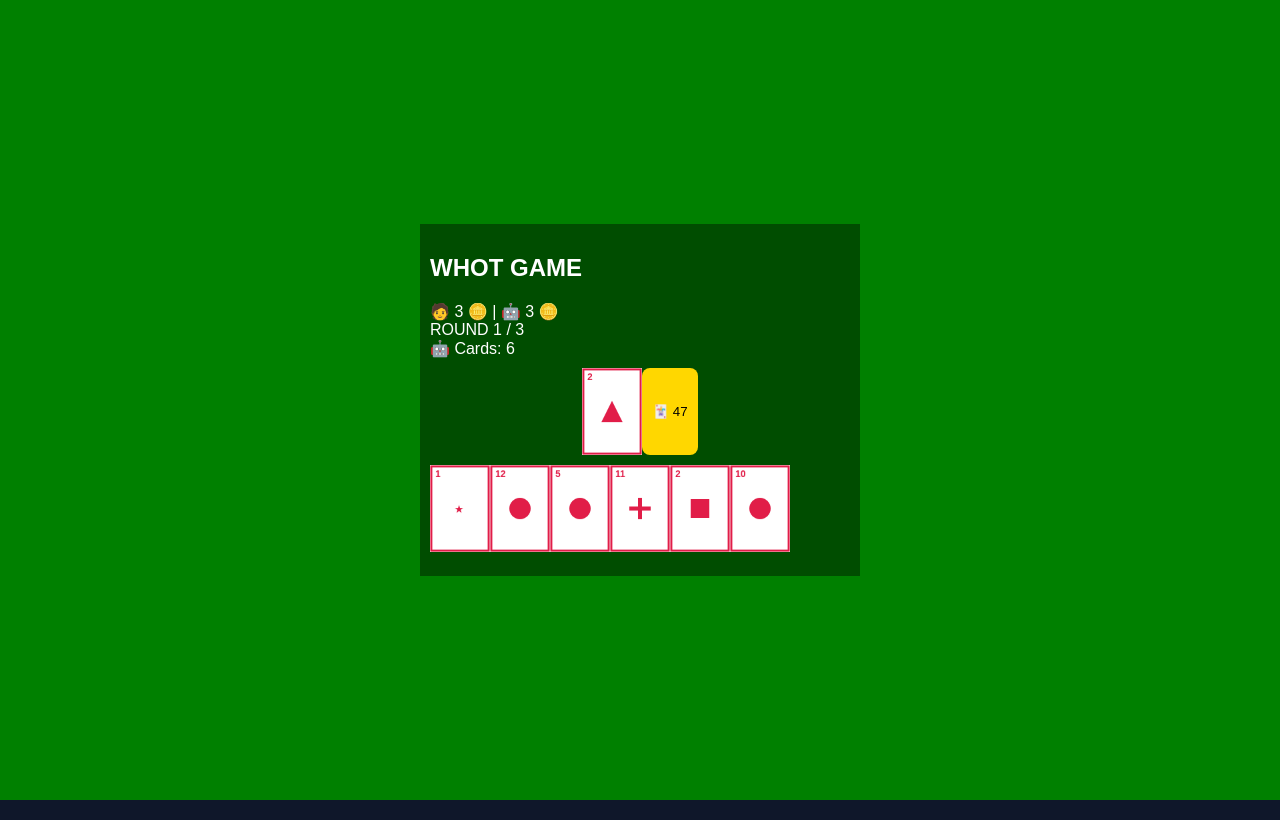
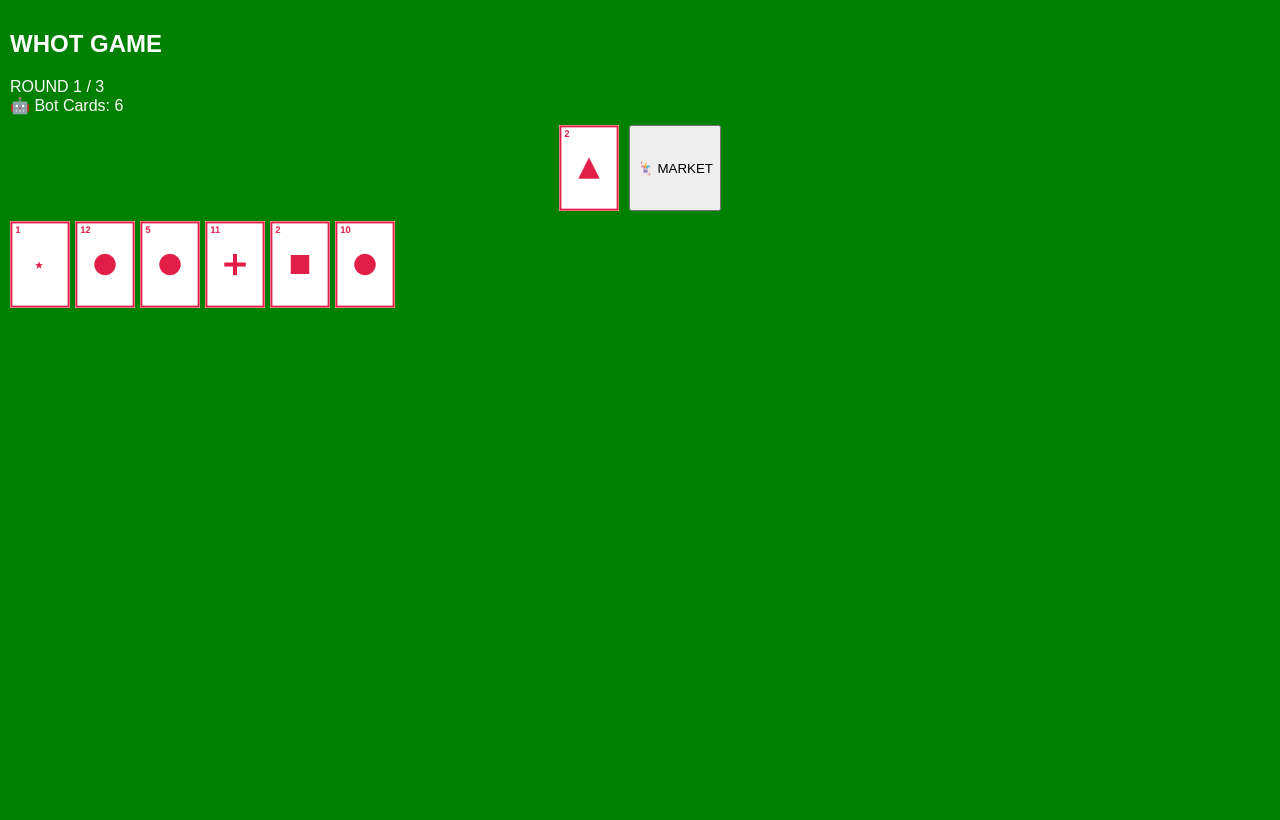
Before and after one commit to annamoyosore/win9ja, a React (Vite) app: page / in a window 1280 px wide. Both pictures are taken after a click on the button "START GAME". Built offline with nearby package versions, Linux system fonts and the light colour scheme.

Commit message:
Update WhotGame.jsx

```diff
--- a/src/WhotGame.jsx
+++ b/src/WhotGame.jsx
@@ -1,42 +1,6 @@
 import { useEffect, useRef, useState } from "react";
 
 const SHAPES = ["circle", "triangle", "square", "star", "cross"];
-
-/* =========================================================
-   🌸 FLOWER ANIMATION
-========================================================= */
-function FlowerRain({ show }) {
-  if (!show) return null;
-
-  return (
-    <div style={{
-      position: "fixed",
-      top: 0,
-      left: 0,
-      width: "100%",
-      height: "100%",
-      pointerEvents: "none",
-      overflow: "hidden",
-      zIndex: 999
-    }}>
-      {Array.from({ length: 25 }).map((_, i) => (
-        <div key={i} style={{
-          position: "absolute",
-          top: "-20px",
-          left: Math.random() * 100 + "%",
-          fontSize: 18 + Math.random() * 20,
-          animation: `fall ${2 + Math.random() * 3}s linear infinite`
-        }}>🌸</div>
-      ))}
-
-      <style>{`
-        @keyframes fall {
-          to { transform: translateY(110vh) rotate(360deg); }
-        }
-      `}</style>
-    </div>
-  );
-}
 
 /* =========================================================
    🔊 SOUND ENGINE
@@ -49,9 +13,7 @@ function playSound(type) {
   };
 
   try {
-    const a = new Audio(sounds[type]);
-    a.volume = 0.7;
-    a.play().catch(() => {});
+    new Audio(sounds[type]).play().catch(() => {});
   } catch {}
 }
 
@@ -60,6 +22,7 @@ function playSound(type) {
 ========================================================= */
 function createDeck() {
   const deck = [];
+
   for (const shape of SHAPES) {
     for (let i = 1; i <= 13; i++) {
       if (i === 6 || i === 9) continue;
@@ -67,6 +30,7 @@ function createDeck() {
     }
     deck.push({ shape, number: 14 });
   }
+
   return deck.sort(() => Math.random() - 0.5);
 }
 
@@ -82,6 +46,7 @@ function isValidMove(card, top) {
    🎨 CARD RENDER
 ========================================================= */
 const cache = new Map();
+
 function drawCard(card) {
   const key = `${card.shape}_${card.number}`;
   if (cache.has(key)) return cache.get(key);
@@ -105,9 +70,13 @@ function drawCard(card) {
   const cx = 45, cy = 65;
 
   if (card.shape === "circle") {
-    ctx.beginPath(); ctx.arc(cx, cy, 16, 0, Math.PI * 2); ctx.fill();
+    ctx.beginPath();
+    ctx.arc(cx, cy, 16, 0, Math.PI * 2);
+    ctx.fill();
   }
+
   if (card.shape === "square") ctx.fillRect(cx - 14, cy - 14, 28, 28);
+
   if (card.shape === "triangle") {
     ctx.beginPath();
     ctx.moveTo(cx, cy - 16);
@@ -116,7 +85,9 @@ function drawCard(card) {
     ctx.closePath();
     ctx.fill();
   }
+
   if (card.shape === "star") ctx.fillText("★", cx - 8, cy + 6);
+
   if (card.shape === "cross") {
     ctx.fillRect(cx - 3, cy - 16, 6, 32);
     ctx.fillRect(cx - 16, cy - 3, 32, 6);
@@ -134,18 +105,15 @@ export default function WhotGame() {
 
   const [game, setGame] = useState(null);
   const [log, setLog] = useState([]);
-  const [alerts, setAlerts] = useState([]);
   const [winner, setWinner] = useState(null);
-
-  const [coins, setCoins] = useState({ player: 3, bot: 3 });
 
   const [round, setRound] = useState(1);
   const maxRounds = 3;
 
   const [turn, setTurn] = useState("player");
 
-  const [showFlowers, setShowFlowers] = useState(false);
-  const [showRematch, setShowRematch] = useState(false);
+  const [roundPopup, setRoundPopup] = useState(null);
+  const [countdown, setCountdown] = useState(3);
 
   const gameRef = useRef(null);
   const turnRef = useRef("player");
@@ -153,62 +121,27 @@ export default function WhotGame() {
   useEffect(() => { gameRef.current = game; }, [game]);
   useEffect(() => { turnRef.current = turn; }, [turn]);
 
-  /* ================= LOG ================= */
-  function addLog(msg, who="player") {
-    setLog(p => [...p, `${who==="bot"?"🤖":"🧑"} ${msg}`].slice(-15));
+  function addLog(msg, who = "player") {
+    setLog(p => [...p, `${who === "bot" ? "🤖" : "🧑"} ${msg}`].slice(-15));
   }
 
   function pushAlert(msg) {
-    setAlerts(p => [...p.slice(-3), msg]);
-    setTimeout(() => setAlerts(p => p.slice(1)), 2500);
+    setLog(p => [...p, `⚠️ ${msg}`].slice(-15));
   }
 
-  /* ================= RULE ENGINE ================= */
-  function applyRules(card, copy, isPlayer) {
-    const current = isPlayer ? 0 : 1;
-    const opponent = isPlayer ? 1 : 0;
+  /* =========================================================
+     SKIP ENGINE (FIXED)
+  ========================================================= */
+  function handleSkip(copy, currentTurn) {
 
-    // 1 HOLD ON
-    if (card.number === 1) {
-      pushAlert("🟡 HOLD ON - Play again");
-      return { extraTurn: true };
-    }
-
-    // 2 PICK TWO
-    if (card.number === 2) {
-      copy.players[opponent].hand.push(copy.deck.pop());
-      copy.players[opponent].hand.push(copy.deck.pop());
-      copy.skipNext = opponent;
-      pushAlert("🔴 PICK TWO");
-    }
-
-    // 8 SUSPENSION (FIXED)
-    if (card.number === 8) {
-      copy.skipNext = opponent;
-      pushAlert("🔵 SUSPENSION - Opponent skipped");
-    }
-
-    // 14 GENERAL MARKET
-    if (card.number === 14) {
-      copy.players.forEach((p, i) => {
-        if (i !== current) p.hand.push(copy.deck.pop());
-      });
-      pushAlert("🟢 GENERAL MARKET");
-      return { extraTurn: true };
-    }
-
-    return { extraTurn: false };
-  }
-
-  function handleSkip(copy, currentTurn) {
     if (copy.skipNext === 0 && currentTurn === "player") {
-      pushAlert("⛔ You were skipped");
+      pushAlert("You were suspended");
       copy.skipNext = null;
       return "bot";
     }
 
     if (copy.skipNext === 1 && currentTurn === "bot") {
-      pushAlert("🤖 Bot was skipped");
+      pushAlert("Bot suspended");
       copy.skipNext = null;
       return "player";
     }
@@ -216,9 +149,94 @@ export default function WhotGame() {
     return currentTurn;
   }
 
-  /* ================= GAME FLOW ================= */
+  /* =========================================================
+     RULES
+  ========================================================= */
+  function applyRules(card, copy, isPlayer) {
+    const opponent = isPlayer ? 1 : 0;
+    const current = isPlayer ? 0 : 1;
+
+    if (card.number === 1) {
+      pushAlert("Hold On - Play again");
+      return { extraTurn: true };
+    }
+
+    if (card.number === 2) {
+      copy.players[opponent].hand.push(copy.deck.pop());
+      copy.players[opponent].hand.push(copy.deck.pop());
+      copy.skipNext = opponent;
+      pushAlert("Pick 2");
+    }
+
+    /* 🔵 FIXED 8 */
+    if (card.number === 8) {
+      copy.skipNext = opponent;
+      pushAlert("Suspension - Opponent loses turn");
+      playSound("alert");
+    }
+
+    if (card.number === 14) {
+      copy.players.forEach((p, i) => {
+        if (i !== current) p.hand.push(copy.deck.pop());
+      });
+      pushAlert("General Market");
+      return { extraTurn: true };
+    }
+
+    return { extraTurn: false };
+  }
+
+  /* =========================================================
+     ROUND SYSTEM (FIXED POPUP + COUNTDOWN)
+  ========================================================= */
+  function nextRound(who) {
+
+    setRoundPopup(`${who === "player" ? "You" : "Bot"} won the round!`);
+
+    let c = 3;
+    setCountdown(3);
+
+    const timer = setInterval(() => {
+      c--;
+      setCountdown(c);
+
+      if (c === 0) {
+        clearInterval(timer);
+        setRoundPopup(null);
+
+        if (round < maxRounds) {
+          const deck = createDeck();
+
+          setGame({
+            players: [
+              { hand: deck.splice(0, 6) },
+              { hand: deck.splice(0, 6) }
+            ],
+            deck,
+            discard: [deck.pop()],
+            skipNext: null
+          });
+
+          setRound(r => r + 1);
+          setTurn("player");
+        } else {
+          setWinner(who === "player" ? "YOU WIN 🏆" : "BOT WINS 🤖");
+        }
+      }
+    }, 1000);
+  }
+
+  function handleWin(who) {
+    playSound("alert");
+    nextRound(who);
+  }
+
+  /* =========================================================
+     INIT GAME
+  ========================================================= */
   function createGame() {
     const deck = createDeck();
+
     setGame({
       players: [
         { hand: deck.splice(0, 6) },
@@ -228,29 +246,27 @@ export default function WhotGame() {
       discard: [deck.pop()],
       skipNext: null
     });
+
     setTurn("player");
     setLog([]);
+    setRound(1);
+    setWinner(null);
   }
 
   const top = game?.discard?.at(-1);
 
+  /* =========================================================
+     PLAYER MOVE
+  ========================================================= */
   function playCard(i) {
     if (!gameRef.current || turnRef.current !== "player") return;
 
     let copy = JSON.parse(JSON.stringify(gameRef.current));
 
-    const newTurn = handleSkip(copy, "player");
-    if (newTurn !== "player") {
-      setGame(copy);
-      setTurn(newTurn);
-      setTimeout(botPlay, 800);
-      return;
-    }
-
     const card = copy.players[0].hand[i];
 
     if (!isValidMove(card, top)) {
-      pushAlert("❌ Invalid: match number or shape");
+      pushAlert("Invalid move");
       playSound("alert");
       return;
     }
@@ -258,7 +274,7 @@ export default function WhotGame() {
     copy.players[0].hand.splice(i, 1);
     copy.discard.push(card);
 
-    playSound("play");
+    addLog(`Played ${card.number}`);
 
     const result = applyRules(card, copy, true);
 
@@ -269,33 +285,29 @@ export default function WhotGame() {
     if (result.extraTurn) return;
 
     setTurn("bot");
-    setTimeout(botPlay, 800);
+    setTimeout(botPlay, 700);
   }
 
   function drawMarket() {
     if (!gameRef.current || turnRef.current !== "player") return;
 
-    const copy = JSON.parse(JSON.stringify(gameRef.current));
+    let copy = JSON.parse(JSON.stringify(gameRef.current));
     copy.players[0].hand.push(copy.deck.pop());
 
-    playSound("draw");
+    addLog("Market draw");
 
     setGame(copy);
     setTurn("bot");
-    setTimeout(botPlay, 800);
+    setTimeout(botPlay, 700);
   }
 
+  /* =========================================================
+     BOT
+  ========================================================= */
   function botPlay() {
     if (!gameRef.current || turnRef.current !== "bot") return;
 
     let copy = JSON.parse(JSON.stringify(gameRef.current));
-
-    const newTurn = handleSkip(copy, "bot");
-    if (newTurn !== "bot") {
-      setGame(copy);
-      setTurn("player");
-      return;
-    }
 
     const bot = copy.players[1];
 
@@ -305,7 +317,7 @@ export default function WhotGame() {
 
     if (move === -1) {
       bot.hand.push(copy.deck.pop());
-      playSound("draw");
+      addLog("Bot drew", "bot");
       setGame(copy);
       setTurn("player");
       return;
@@ -314,7 +326,7 @@ export default function WhotGame() {
     const card = bot.hand.splice(move, 1)[0];
     copy.discard.push(card);
 
-    playSound("play");
+    addLog(`Bot played ${card.number}`, "bot");
 
     const result = applyRules(card, copy, false);
 
@@ -323,88 +335,56 @@ export default function WhotGame() {
     setGame(copy);
 
     if (result.extraTurn) {
-      setTimeout(botPlay, 800);
+      setTimeout(botPlay, 700);
       return;
     }
 
     setTurn("player");
   }
 
-  function handleWin(who) {
-    setShowFlowers(true);
-    setTimeout(() => setShowFlowers(false), 4000);
-    setShowRematch(true);
-    playSound("alert");
-  }
-
-  function rematchGame() {
-    setShowRematch(false);
-    createGame();
-  }
-
+  /* =========================================================
+     UI
+  ========================================================= */
   if (!game) {
     return (
-      <div style={styles.bg}>
-        <button onClick={createGame} style={styles.startBtn}>
-          START GAME
-        </button>
+      <div style={{ background: "green", height: "100vh", display: "flex", justifyContent: "center", alignItems: "center" }}>
+        <button onClick={createGame}>START GAME</button>
       </div>
     );
   }
 
   return (
-    <div style={styles.bg}>
-      <FlowerRain show={showFlowers} />
+    <div style={{ background: "green", minHeight: "100vh", padding: 10, color: "#fff" }}>
 
-      <div style={styles.box}>
-        <h2>WHOT GAME</h2>
+      <h2>WHOT GAME</h2>
 
-        <div>🧑 {coins.player} 🪙 | 🤖 {coins.bot} 🪙</div>
-        <div>ROUND {round} / {maxRounds}</div>
+      {/* ROUND POPUP */}
+      {roundPopup && (
+        <div style={{ background: "#000", padding: 10, marginBottom: 10 }}>
+          <h3>{roundPopup}</h3>
+          <p>Next round in {countdown}</p>
+        </div>
+      )}
 
-        <div>🤖 Cards: {game.players[1].hand.length}</div>
+      <div>ROUND {round} / {maxRounds}</div>
 
-        <div style={styles.center}>
-          {top && <img src={drawCard(top)} style={{ width: 60 }} />}
-          <button onClick={drawMarket} style={styles.marketBtn}>
-            🃏 {game.deck.length}
-          </button>
-        </div>
+      <div>🤖 Bot Cards: {game.players[1].hand.length}</div>
 
-        <div>
-          {game.players[0].hand.map((c, i) => (
-            <img
-              key={i}
-              src={drawCard(c)}
-              style={{ width: 60 }}
-              onClick={() => playCard(i)}
-            />
-          ))}
-        </div>
+      <div style={{ display: "flex", gap: 10, justifyContent: "center", margin: 10 }}>
+        {top && <img src={drawCard(top)} width={60} />}
+        <button onClick={drawMarket}>🃏 MARKET</button>
+      </div>
 
-        <div style={styles.history}>
-          {log.map((l, i) => <div key={i}>• {l}</div>)}
-        </div>
+      <div style={{ display: "flex", gap: 5, flexWrap: "wrap" }}>
+        {game.players[0].hand.map((c, i) => (
+          <img key={i} src={drawCard(c)} width={60} onClick={() => playCard(i)} />
+        ))}
+      </div>
 
-        {showRematch && (
-          <div style={{ marginTop: 10 }}>
-            <button onClick={rematchGame}>🔁 Rematch</button>
-            <button onClick={() => setGame(null)}>🏠 Exit</button>
-          </div>
-        )}
+      <div style={{ marginTop: 10 }}>
+        {log.map((l, i) => <div key={i}>{l}</div>)}
       </div>
+
     </div>
   );
 }
-
-/* =========================================================
-   🎨 STYLES
-========================================================= */
-const styles = {
-  bg: { minHeight: "100vh", background: "green", display: "flex", justifyContent: "center", alignItems: "center" },
-  box: { width: 420, padding: 10, background: "#00000066", color: "#fff" },
-  center: { display: "flex", justifyContent: "center", margin: "10px 0" },
-  history: { fontSize: 12, marginTop: 10 },
-  startBtn: { padding: 15, background: "green", color: "#fff", borderRadius: 10 },
-  marketBtn: { background: "gold", border: "none", padding: 10, borderRadius: 8 }
-};
```
